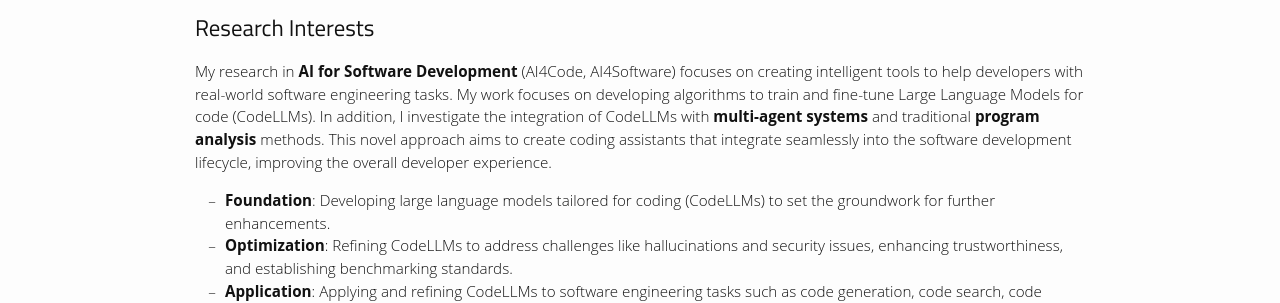
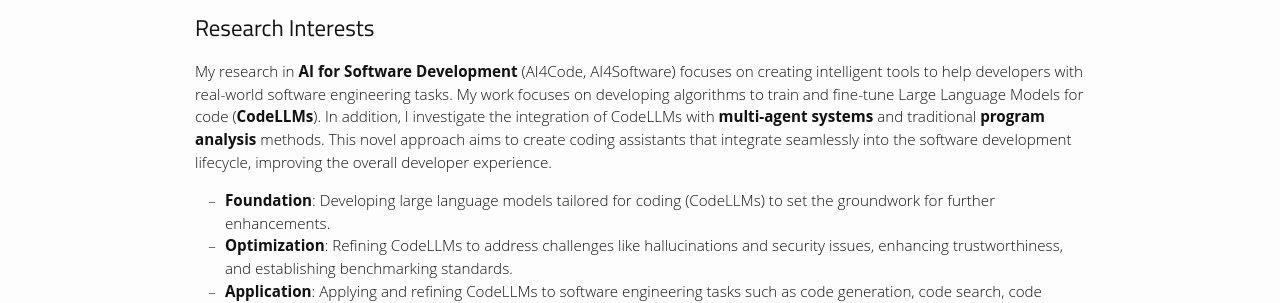
Before and after one commit to bdqnghi/bdqnghi.github.io, a Jekyll site: the page built from index.md, in a window 1280 px wide. Shown: the part 519-822 px from the top of the page. Built offline with Jekyll 4.4.1, drawn with Linux system fonts in a browser that asks for light colours; nearby versions of some CDN libraries; some web fonts are replaced.

```diff
--- a/index.md
+++ b/index.md
@@ -18,7 +18,7 @@ Throughout my research career, I've had the honor of working with brilliant mind
 
 ## Research Interests
 
-My research in **AI for Software Development** (AI4Code, AI4Software) focuses on creating intelligent tools to help developers with real-world software engineering tasks. My work focuses on developing algorithms to train and fine-tune Large Language Models for code (CodeLLMs). In addition, I investigate the integration of CodeLLMs with **multi-agent systems** and traditional **program analysis** methods. This novel approach aims to create coding assistants that integrate seamlessly into the software development lifecycle, improving the overall developer experience.
+My research in **AI for Software Development** (AI4Code, AI4Software) focuses on creating intelligent tools to help developers with real-world software engineering tasks. My work focuses on developing algorithms to train and fine-tune Large Language Models for code (**CodeLLMs**). In addition, I investigate the integration of CodeLLMs with **multi-agent systems** and traditional **program analysis** methods. This novel approach aims to create coding assistants that integrate seamlessly into the software development lifecycle, improving the overall developer experience.
 
 - **Foundation**: Developing large language models tailored for coding (CodeLLMs) to set the groundwork for further enhancements.
 - **Optimization**: Refining CodeLLMs to address challenges like hallucinations and security issues, enhancing trustworthiness, and establishing benchmarking standards.
```
